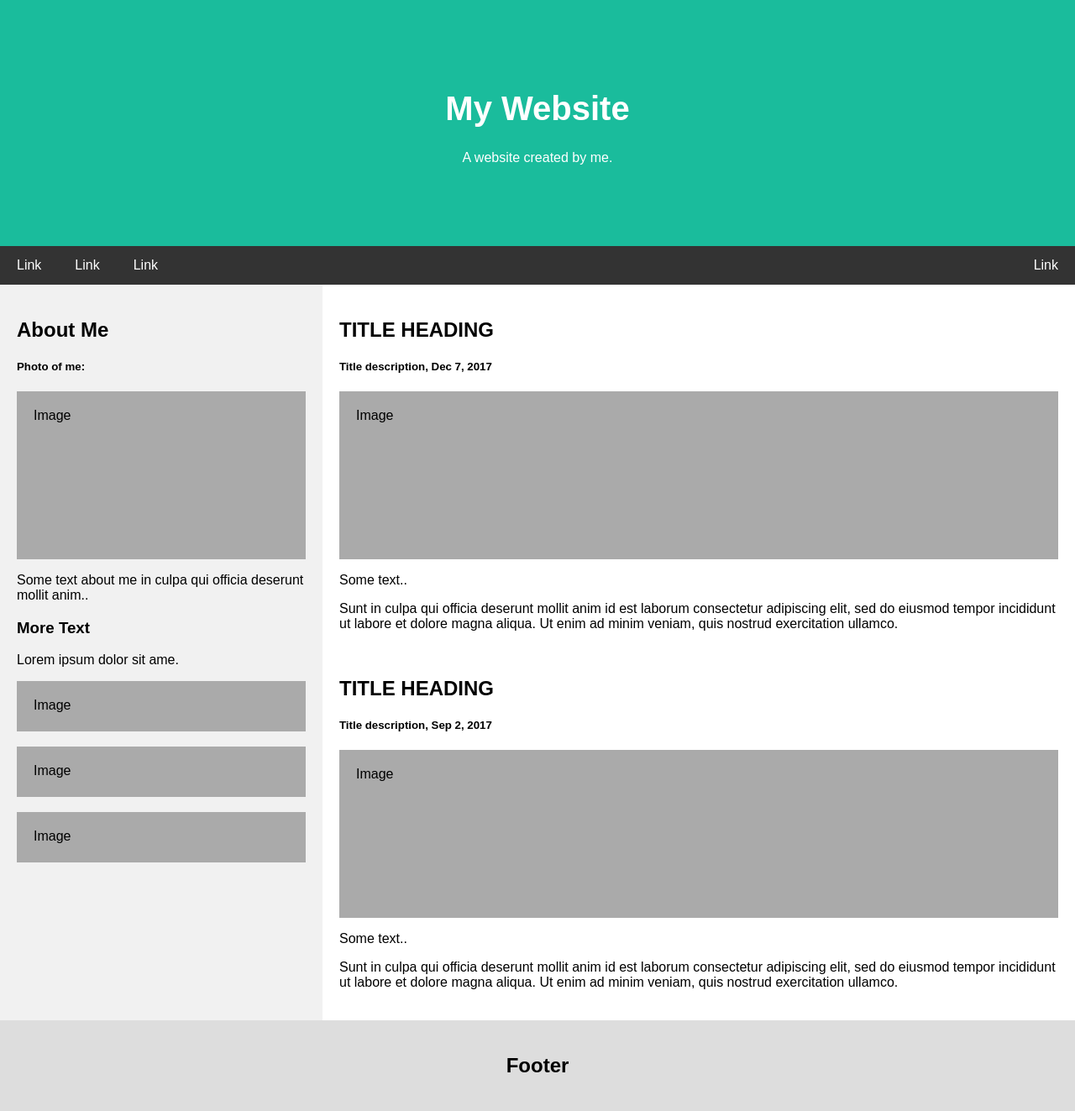
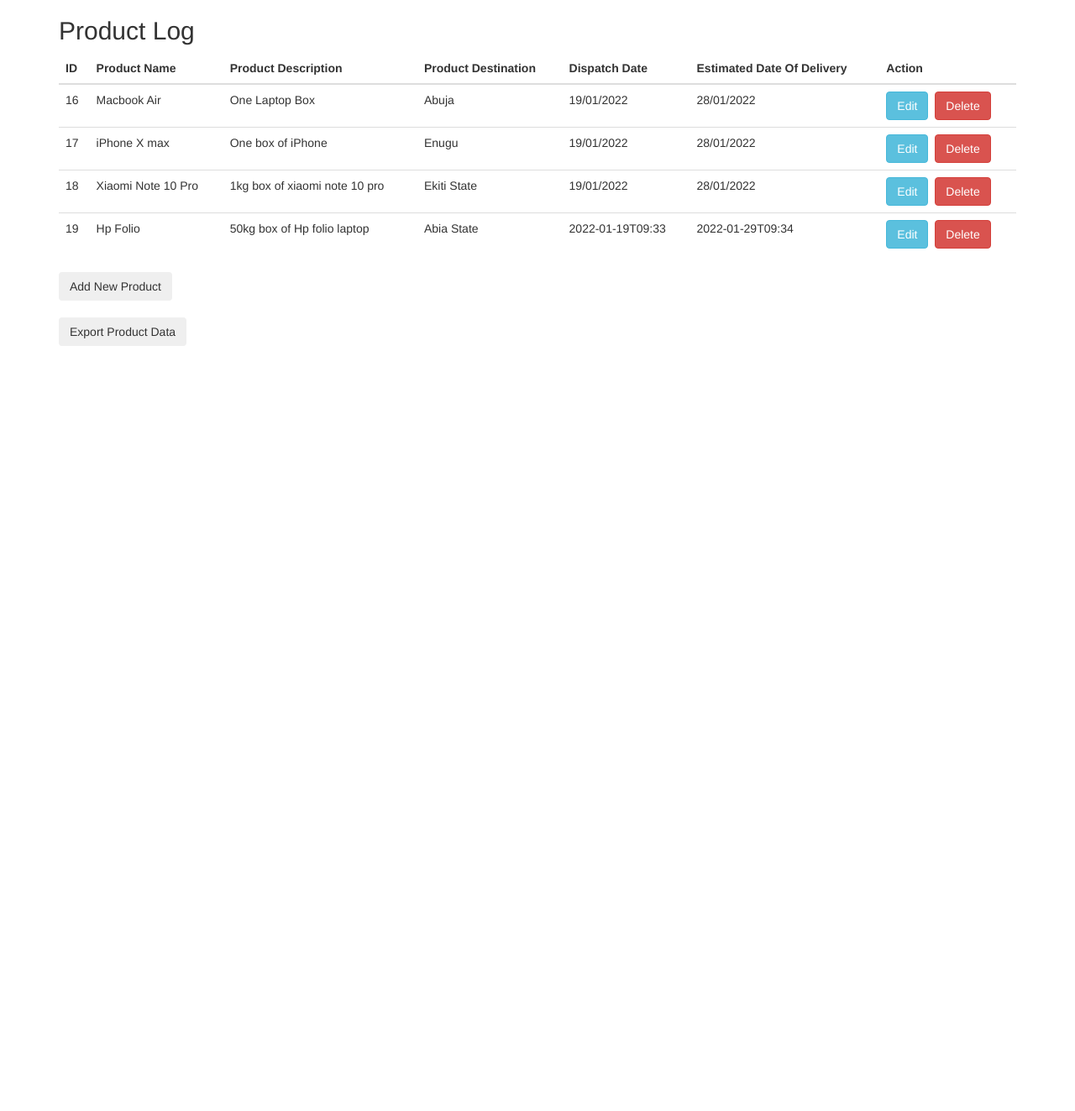
Before and after one commit to samuelakason/shopifycrudapp, a PHP site: page /view.php in a window 1280 px wide. Shown: the whole page at 84% size. After the commit the page ends 412 px from the top, so only its background shows below. Run offline with PHP 8.4, Linux system fonts and the light colour scheme; data comes from the database, SQL or seed files in the repository.

Commit message:
Update view.php

```diff
--- a/view.php
+++ b/view.php
@@ -1,159 +1,109 @@
+<?php
+
+include "config.php";
+
+$sql = "SELECT * FROM products";
+
+$result = $conn->query($sql);
+
+?>
+
 <!DOCTYPE html>
-<html lang="en">
+
+<html>
+
 <head>
-<title>Page Title</title>
-<meta charset="UTF-8">
-<meta name="viewport" content="width=device-width, initial-scale=1">
-<style>
-* {
-  box-sizing: border-box;
-}
 
-/* Style the body */
-body {
-  font-family: Arial, Helvetica, sans-serif;
-  margin: 0;
-}
+    <title>Home Page</title>
 
-/* Header/logo Title */
-.header {
-  padding: 80px;
-  text-align: center;
-  background: #1abc9c;
-  color: white;
-}
+<link rel="stylesheet" href="https://maxcdn.bootstrapcdn.com/bootstrap/3.4.0/css/bootstrap.min.css">
 
-/* Increase the font size of the heading */
-.header h1 {
-  font-size: 40px;
-}
+</head>
 
-/* Style the top navigation bar */
-.navbar {
-  overflow: hidden;
-  background-color: #333;
-}
-
-/* Style the navigation bar links */
-.navbar a {
-  float: left;
-  display: block;
-  color: white;
-  text-align: center;
-  padding: 14px 20px;
-  text-decoration: none;
-}
-
-/* Right-aligned link */
-.navbar a.right {
-  float: right;
-}
-
-/* Change color on hover */
-.navbar a:hover {
-  background-color: #ddd;
-  color: black;
-}
-
-/* Column container */
-.row {
-  display: -ms-flexbox; /* IE10 */
-  display: flex;
-  -ms-flex-wrap: wrap; /* IE10 */
-  flex-wrap: wrap;
-}
-
-/* Create two unequal columns that sits next to each other */
-/* Sidebar/left column */
-.side {
-  -ms-flex: 30%; /* IE10 */
-  flex: 30%;
-  background-color: #f1f1f1;
-  padding: 20px;
-}
-
-/* Main column */
-.main {
-  -ms-flex: 70%; /* IE10 */
-  flex: 70%;
-  background-color: white;
-  padding: 20px;
-}
-
-/* Fake image, just for this example */
-.fakeimg {
-  background-color: #aaa;
-  width: 100%;
-  padding: 20px;
-}
-
-/* Footer */
-.footer {
-  padding: 20px;
-  text-align: center;
-  background: #ddd;
-}
-
-/* Responsive layout - when the screen is less than 700px wide, make the two columns stack on top of each other instead of next to each other */
-@media screen and (max-width: 700px) {
-  .row {
-    flex-direction: column;
-  }
-}
-
-/* Responsive layout - when the screen is less than 400px wide, make the navigation links stack on top of each other instead of next to each other */
-@media screen and (max-width: 400px) {
-  .navbar a {
-    float: none;
-    width: 100%;
-  }
-}
-</style>
-</head>
 <body>
 
-<div class="header">
-  <h1>My Website</h1>
-  <p>A website created by me.</p>
-</div>
+    <div class="container">
 
-<div class="navbar">
-  <a href="#">Link</a>
-  <a href="#">Link</a>
-  <a href="#">Link</a>
-  <a href="#" class="right">Link</a>
-</div>
+        <h2>Product Log</h2>
 
-<div class="row">
-  <div class="side">
-    <h2>About Me</h2>
-    <h5>Photo of me:</h5>
-    <div class="fakeimg" style="height:200px;">Image</div>
-    <p>Some text about me in culpa qui officia deserunt mollit anim..</p>
-    <h3>More Text</h3>
-    <p>Lorem ipsum dolor sit ame.</p>
-    <div class="fakeimg" style="height:60px;">Image</div><br>
-    <div class="fakeimg" style="height:60px;">Image</div><br>
-    <div class="fakeimg" style="height:60px;">Image</div>
-  </div>
-  <div class="main">
-    <h2>TITLE HEADING</h2>
-    <h5>Title description, Dec 7, 2017</h5>
-    <div class="fakeimg" style="height:200px;">Image</div>
-    <p>Some text..</p>
-    <p>Sunt in culpa qui officia deserunt mollit anim id est laborum consectetur adipiscing elit, sed do eiusmod tempor incididunt ut labore et dolore magna aliqua. Ut enim ad minim veniam, quis nostrud exercitation ullamco.</p>
-    <br>
-    <h2>TITLE HEADING</h2>
-    <h5>Title description, Sep 2, 2017</h5>
-    <div class="fakeimg" style="height:200px;">Image</div>
-    <p>Some text..</p>
-    <p>Sunt in culpa qui officia deserunt mollit anim id est laborum consectetur adipiscing elit, sed do eiusmod tempor incididunt ut labore et dolore magna aliqua. Ut enim ad minim veniam, quis nostrud exercitation ullamco.</p>
-  </div>
-</div>
+<table class="table">
 
-<div class="footer">
-  <h2>Footer</h2>
+    <thead>
+
+        <tr>
+
+        <th>ID</th>
+
+        <th>Product Name</th>
+
+        <th>Product Description</th>
+
+        <th>Product Destination</th>
+
+        <th>Dispatch Date</th>
+
+        <th>Estimated Date Of Delivery</th>
+
+        <th>Action</th>
+
+    </tr>
+
+    </thead>
+
+    <tbody>
+
+        <?php
+
+            if ($result->num_rows > 0) {
+
+                while ($row = $result->fetch_assoc()) {
+
+        ?>
+
+                    <tr>
+
+                    <td><?php echo $row['id']; ?></td>
+
+                    <td><?php echo $row['pname']; ?></td>
+
+                    <td><?php echo $row['pdesc']; ?></td>
+
+                    <td><?php echo $row['pdest']; ?></td>
+
+                    <td><?php echo $row['dsent']; ?></td>
+
+                    <td><?php echo $row['darrive']; ?></td>
+
+                    <td><a class="btn btn-info" href="update.php?id=<?php echo $row['id']; ?>">Edit</a>&nbsp;
+                    <a class="btn btn-danger" href="delete.php?id=<?php echo $row['id']; ?>">Delete</a></td>
+
+                    </tr>
+
+<?php
+
+    }
+
+  }
+
+?>
+
+    </tbody>
+
+</table>
+
+<form action="create.php">
+    <button class="button btn" >Add New Product</button>
+</form>
+
+<br>
+
+<form action="exportData.php">
+    <button class="button btn" >Export Product Data</button>
+</form>
+
+
 </div>
 
 </body>
+
 </html>
```
